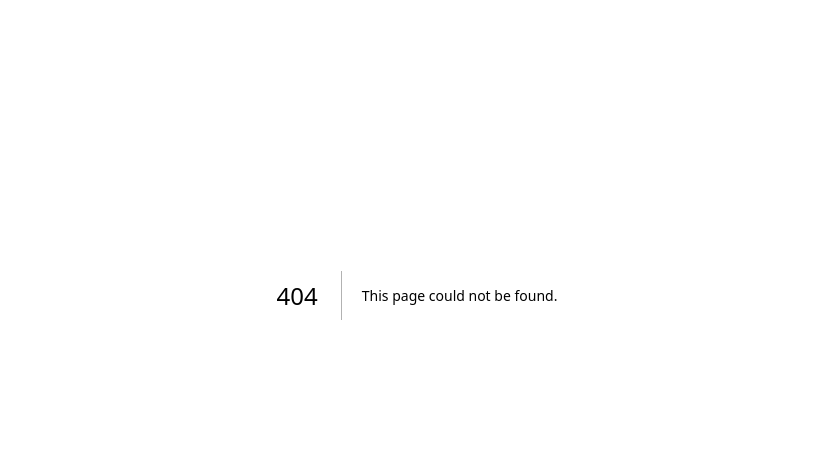
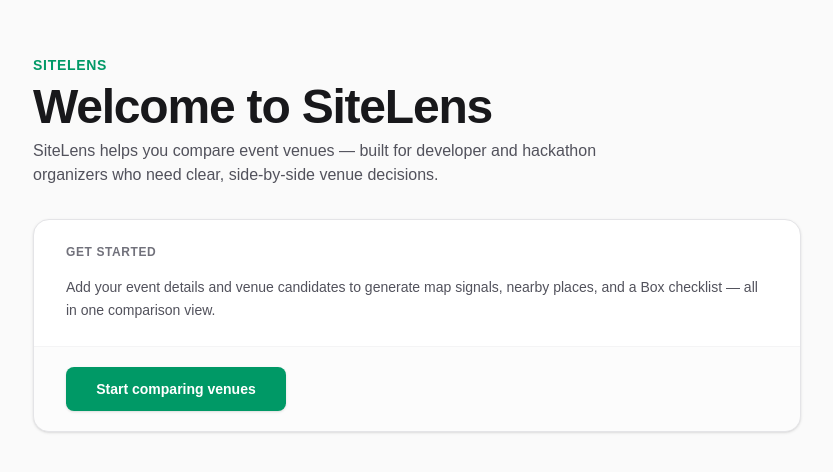
Before and after one commit to xo1ee/CascadiaJS, a Next.js app in the folder web/: page /welcome in a window 1280 px wide. Before the commit this address had no page. Shown: the part 105-578 px from the top of the page, without its empty margins (223-1056 px from the left). Built offline with nearby package versions, Linux system fonts and the light colour scheme.

Commit message:
added welcome page

```diff
--- a/web/src/app/compare/page.tsx
+++ b/web/src/app/compare/page.tsx
@@ -0,0 +1,9 @@
+import VenueForm from "../components/VenueForm";
+
+export default function ComparePage() {
+  return (
+    <div>
+      <VenueForm />
+    </div>
+  );
+}
--- a/web/src/app/page.tsx
+++ b/web/src/app/page.tsx
@@ -1,7 +1,7 @@
-import VenueForm from "./components/VenueForm";
+import WelcomePage from "./welcome/page";
 
 export default function Home() {
   return (
-    <VenueForm />
+    <WelcomePage />
   );
 }
--- /dev/null
+++ b/web/src/app/welcome/page.tsx
@@ -0,0 +1,43 @@
+import Link from "next/link";
+
+export default function WelcomePage() {
+  return (
+    <div className="min-h-full bg-zinc-50 px-4 pt-[20vh] pb-10 dark:bg-zinc-950 sm:px-6 lg:px-8">
+      <div className="mx-auto max-w-3xl">
+        <header className="mb-8 text-center sm:text-left">
+          <p className="mb-2 text-sm font-semibold uppercase tracking-wider text-emerald-600 dark:text-emerald-400">
+            SiteLens
+          </p>
+          <h1 className="text-5xl font-semibold tracking-tight text-zinc-900 dark:text-zinc-50">
+            Welcome to SiteLens
+          </h1>
+          <p className="mt-2 max-w-xl text-base text-zinc-600 dark:text-zinc-400">
+            SiteLens helps you compare event venues — built for developer and hackathon
+            organizers who need clear, side-by-side venue decisions.
+          </p>
+        </header>
+
+        <div className="overflow-hidden rounded-2xl border border-zinc-200 bg-white shadow-sm dark:border-zinc-800 dark:bg-zinc-900">
+          <section className="px-6 py-6 sm:px-8">
+            <h2 className="mb-4 text-xs font-semibold uppercase tracking-wider text-zinc-500 dark:text-zinc-400">
+              Get started
+            </h2>
+            <p className="text-sm leading-relaxed text-zinc-600 dark:text-zinc-400">
+              Add your event details and venue candidates to generate map signals,
+              nearby places, and a Box checklist — all in one comparison view.
+            </p>
+          </section>
+
+          <div className="border-t border-zinc-100 bg-zinc-50/50 px-6 py-5 dark:border-zinc-800 dark:bg-zinc-950/30 sm:px-8">
+            <Link
+              href="/compare"
+              className="inline-flex w-full items-center justify-center rounded-lg bg-emerald-600 px-4 py-3 text-sm font-semibold text-white shadow-sm transition hover:bg-emerald-500 focus:outline-none focus:ring-2 focus:ring-emerald-500 focus:ring-offset-2 dark:focus:ring-offset-zinc-900 sm:w-auto sm:min-w-[220px]"
+            >
+              Start comparing venues
+            </Link>
+          </div>
+        </div>
+      </div>
+    </div>
+  );
+}
```
